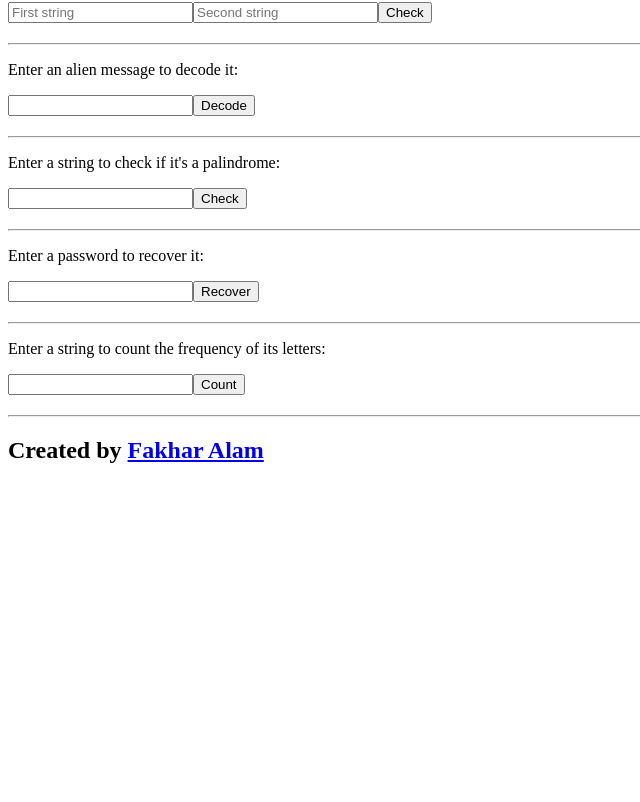
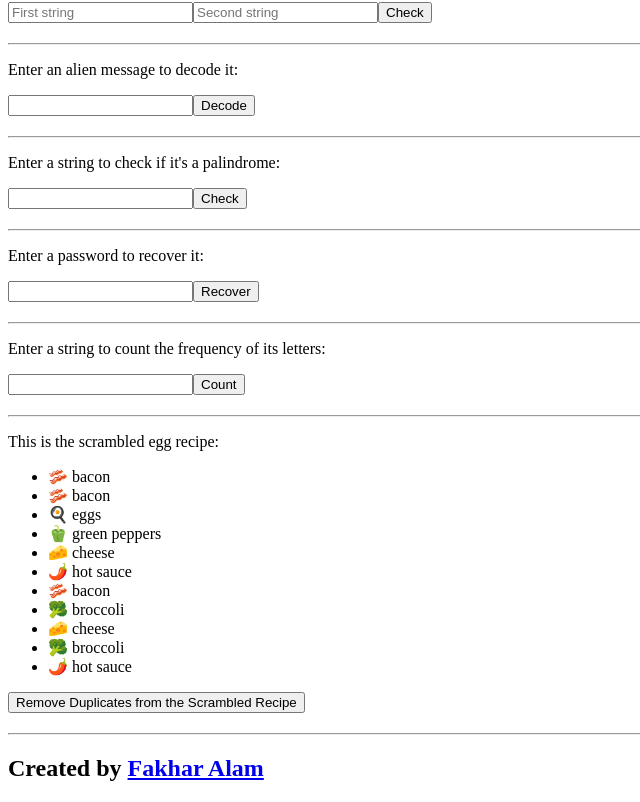
Before and after one commit to ThisisAlam/All-Javascript-challenges-fun-app, a React (Vite) app in the folder javescript-challenges/: page / in a window 1280 px wide. Shown: the part 772-1574 px from the top of the page, without its empty margins (0-640 px from the left). Before the commit the page ends 1256 px from the top, so only its background shows below. Built offline with nearby package versions, Linux system fonts and the light colour scheme.

Commit message:
updated the codebase.

```diff
--- a/javescript-challenges/src/App.jsx
+++ b/javescript-challenges/src/App.jsx
@@ -10,6 +10,7 @@ import DecodeAlienMessage from "./components/DecodeAlienMessage";
 import Palindrom from "./components/Palindrom";
 import RecoverPassword from "./components/RecoverPassword";
 import FrequencyOfLetters from "./components/FrequencyOfLetters";
+import RemoveDupFromRecipe from "./components/RemoveDupFromRecipe";
 import "./App.css";
 
 export default function App() {
@@ -70,6 +71,11 @@ export default function App() {
 
         {/* //function to "Frequency of Letters" */}
         <FrequencyOfLetters />
+        <hr />
+
+        {/* //function to "Remove Duplicates from Recipe" */}
+        <RemoveDupFromRecipe />
+
       </main>
       <hr />
       <footer>
--- a/javescript-challenges/src/components/removeDupFromRecipe.jsx
+++ b/javescript-challenges/src/components/removeDupFromRecipe.jsx
@@ -16,20 +16,24 @@ export default function removeDupFromRecipe() {
     ];
 
     function removeDuplicatesFromRecipe(string) {
-        return <p>{string}</p>
+        const ingredientsArray = string.split(", ");
+        const uniqueIngredients = [...new Set(ingredientsArray)];
+        return <p>{uniqueIngredients.join(", ")}</p>;
     }
 
-    const [value, setValue] = React.useState("");
     const [result, setResult] = React.useState("");
 
     return(
         <div className="remove-dup-from-recipe-game">
-            <p>Enter a recipe to remove duplicates from it:</p>
-            <input type="text"
-                value={value}
-                onChange={(e) => setValue(e.target.value)}
-            />
-            <button onClick={() => setResult(removeDuplicatesFromRecipe(value))}>Remove Duplicates</button>
+            <p>This is the scrambled egg recipe:</p>
+            <ul>
+                {eggScrambleRecipe.map((ingredient, index) => (
+                    <li key={index}>{ingredient}</li>
+                ))}
+            </ul>
+            <button onClick={() =>
+                setResult(removeDuplicatesFromRecipe(eggScrambleRecipe.join(", ")))}
+            >Remove Duplicates from the Scrambled Recipe</button>
             <div style={{marginTop:"20px"}}>
                 {result}
             </div>
```
